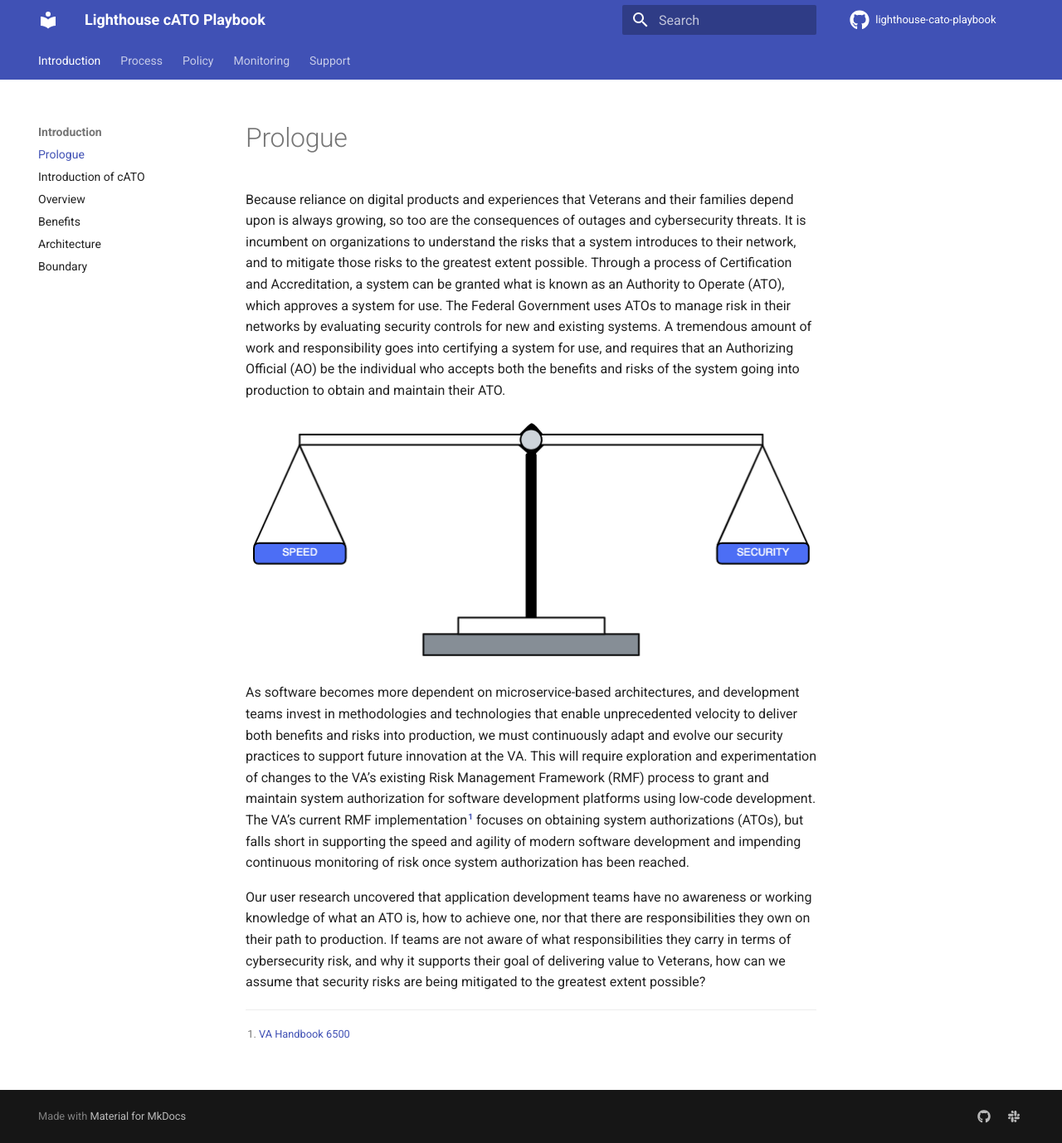
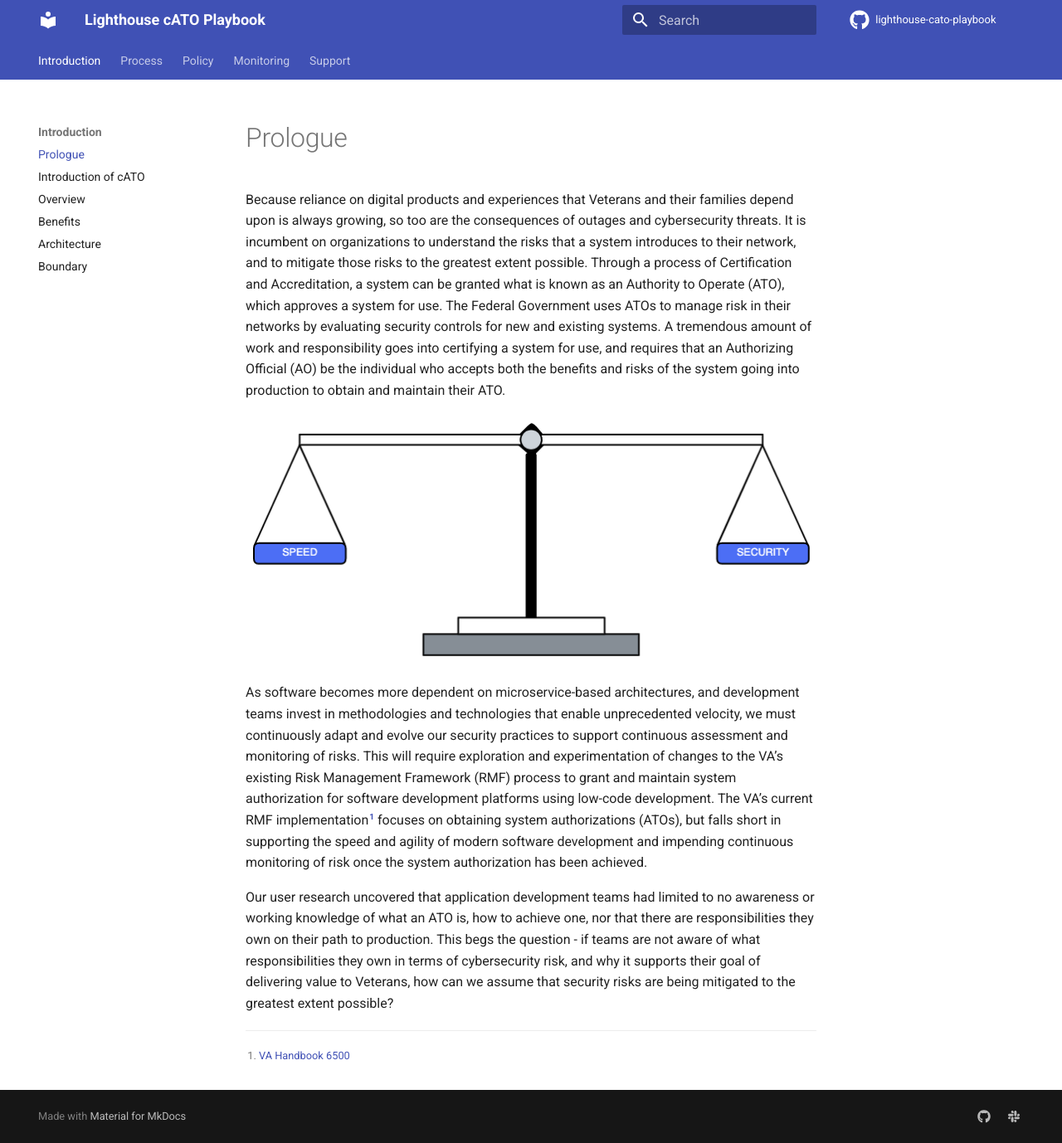
Before and after one commit to rise8-us/cato-playbook, an MkDocs documentation site: the page built from docs/prologue.md, in a window 1280 px wide and 1378 px high. Shown: the whole window at 83% size. Built offline with MkDocs 1.6.1 and Material for MkDocs 9.7.7, drawn with Linux system fonts in a browser that asks for light colours; comment, search, counter and statistics services are not loaded.

Commit message:
Update prologue.md

```diff
--- a/docs/prologue.md
+++ b/docs/prologue.md
@@ -4,8 +4,8 @@ Because reliance on digital products and experiences that Veterans and their fam
 
 ![This is an image](images/weightScale.png)
 
-As software becomes more dependent on microservice-based architectures, and development teams invest in methodologies and technologies that enable unprecedented velocity to deliver both benefits and risks into production, we must continuously adapt and evolve our security practices to support future innovation at the VA. This will require exploration and experimentation of changes to the VA’s existing Risk Management Framework (RMF) process to grant and maintain system authorization for software development platforms using low-code development. The VA’s current RMF implementation[^1] focuses on obtaining system authorizations (ATOs), but falls short in supporting the speed and agility of modern software development and impending continuous monitoring of risk once system authorization has been reached.
+As software becomes more dependent on microservice-based architectures, and development teams invest in methodologies and technologies that enable unprecedented velocity, we must continuously adapt and evolve our security practices to support continuous assessment and monitoring of risks. This will require exploration and experimentation of changes to the VA’s existing Risk Management Framework (RMF) process to grant and maintain system authorization for software development platforms using low-code development. The VA’s current RMF implementation[^1] focuses on obtaining system authorizations (ATOs), but falls short in supporting the speed and agility of modern software development and impending continuous monitoring of risk once the system authorization has been achieved.
 
-Our user research uncovered that application development teams have no awareness or working knowledge of what an ATO is, how to achieve one, nor that there are responsibilities they own on their path to production. If teams are not aware of what responsibilities they carry in terms of cybersecurity risk, and why it supports their goal of delivering value to Veterans, how can we assume that security risks are being mitigated to the greatest extent possible?
+Our user research uncovered that application development teams had limited to no awareness or working knowledge of what an ATO is, how to achieve one, nor that there are responsibilities they own on their path to production. This begs the question - if teams are not aware of what responsibilities they own in terms of cybersecurity risk, and why it supports their goal of delivering value to Veterans, how can we assume that security risks are being mitigated to the greatest extent possible?
 
 [^1]: [VA Handbook 6500](https://dvagov.sharepoint.com/sites/OITOIS/KnowledgeService/KSPublications/VA_Handbook_6500.pdf#search=6500)
```
